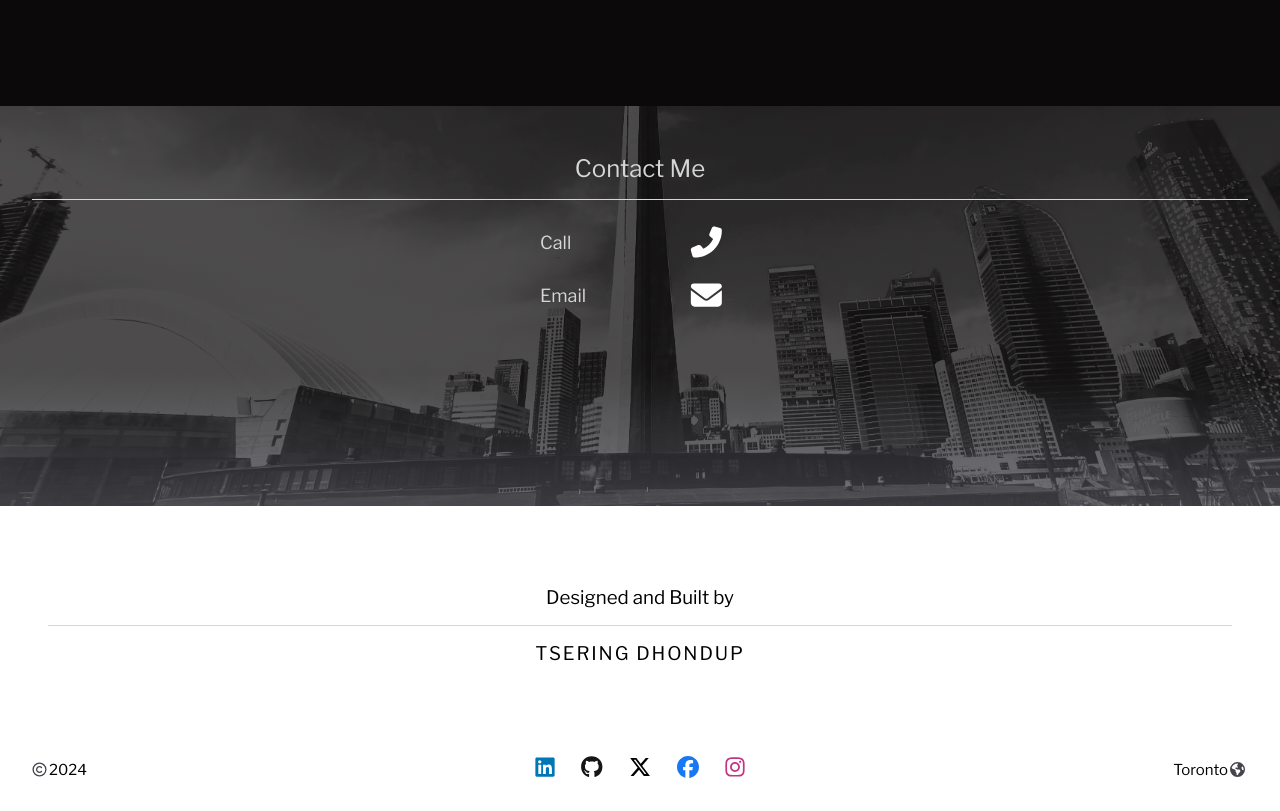
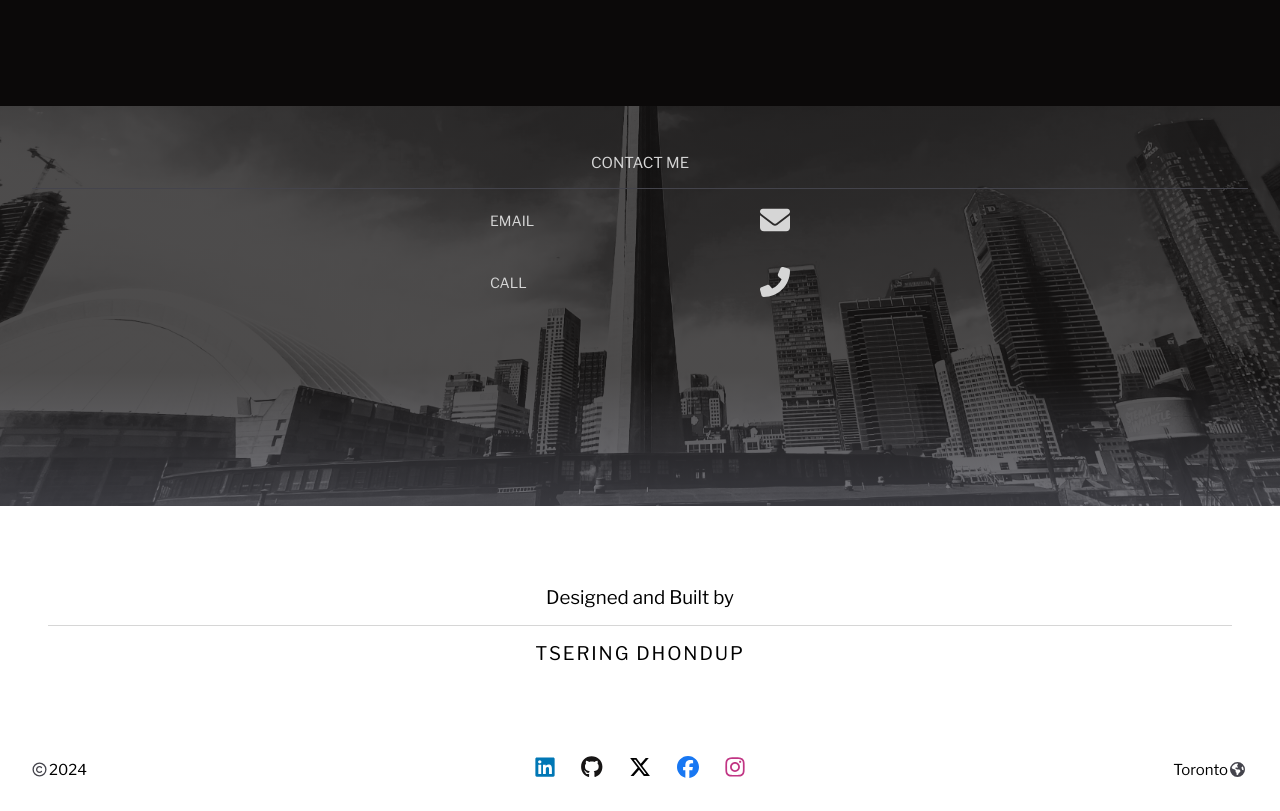
Before and after one commit to Tsedhondup/Portfolio, a React (Create React App) app: page /About in a window 1280 px wide. Shown: the part 1920-2731 px from the top of the page. Built offline with nearby package versions, Linux system fonts and the light colour scheme.

Commit message:
styles updated

```diff
--- a/src/Components/Contacts/Contacts.js
+++ b/src/Components/Contacts/Contacts.js
@@ -1,8 +1,76 @@
+import { motion } from "framer-motion";
+import { contactData } from "../../utilities/contactData";
 import { FontAwesomeIcon } from "@fortawesome/react-fontawesome";
-import { faEnvelope, faPhoneFlip } from "@fortawesome/free-solid-svg-icons";
-import { motion } from "framer-motion";
 import "./Contacts.scss";
 const Contacts = (props) => {
+  // CREATE CONTACT URL
+  const createUrl = (contactName, contactUrl) => {
+    if (contactName === "email") {
+      return `mailto:${contactUrl}`;
+    }
+    if (contactName === "phone") {
+      return `tel:+${contactUrl}`;
+    }
+    if (contactName !== "email" && contactName !== "phone") {
+      return contactUrl;
+    }
+  };
+  let counterDuration = 2;
+
+  // CREATE CONTACT ELEMENTS
+  const contactElements = contactData.map((item) => {
+    const durationTime = counterDuration;
+    counterDuration = durationTime + 0.5;
+
+    if (item.name === "email" || item.name === "phone") {
+      return (
+        <motion.div key={item.name} className="contacts__links">
+          <motion.a
+            href={createUrl(item.name, item.url)}
+            target="_blank"
+            rel="noopener noreferrer"
+            className={`contacts__links--text`}
+            initial={{ opacity: 0, y: 60 }}
+            whileInView={{
+              opacity: 1,
+              y: 0,
+              transition: {
+                duration: durationTime,
+                ease: "linear",
+              },
+            }}
+            viewport={{ once: false, amount: 0.3 }}
+          >
+            {item.name === "email" ? "email" : "call"}
+          </motion.a>
+          <motion.a
+            href={createUrl(item.name, item.url)}
+            target="_blank"
+            rel="noopener noreferrer"
+            className="contacts__link-icon-container"
+            initial={{ opacity: 0, y: 60 }}
+            whileInView={{
+              opacity: 1,
+              y: 0,
+              transition: {
+                duration: durationTime,
+                ease: "linear",
+              },
+            }}
+            viewport={{ once: false, amount: 0.3 }}
+          >
+            <FontAwesomeIcon
+              icon={item.icon}
+              className={`contacts__link-icon-container--icon ${item.name}`}
+            />
+          </motion.a>
+        </motion.div>
+      );
+    } else {
+      // TO FIX ESlint ERROR
+      return <></>;
+    }
+  });
   return (
     <section
       className={`${
@@ -17,7 +85,7 @@ const Contacts = (props) => {
         }}
         whileInView={{
           opacity: 1,
-          borderBottom: "1px solid #d6d6d6",
+          borderBottom: "1px solid #44444c",
 
           transition: {
             ease: "linear",
@@ -30,120 +98,8 @@ const Contacts = (props) => {
       >
         Contact me
       </motion.h2>
-      <div className="phone-email">
-        <div className="phone-email__phone-container">
-          <motion.a
-            href="tel:+1437245778"
-            className="phone-email__phone-container--text"
-            initial={{
-              opacity: 0,
-            }}
-            whileInView={{
-              opacity: 1,
-              transition: { ease: "linear", duration: 1, delay: 1.5 },
-            }}
-            viewport={{ once: true, amount: 1 }}
-          >
-            call
-          </motion.a>
-          <motion.a
-            href="tel:+1437245778"
-            initial={{
-              x: 60,
-              opacity: 0,
-            }}
-            whileInView={{
-              x: 0,
-              opacity: 1,
-              transition: { ease: "linear", duration: 1.5, delay: 1.5 },
-            }}
-            viewport={{ once: true, amount: 1 }}
-          >
-            <FontAwesomeIcon
-              icon={faPhoneFlip}
-              transform="grow-10"
-              className="phone-email__phone-container--icon"
-            />
-          </motion.a>
-          {/* Icons for tablet */}
-          <motion.a
-            href="tel:+1437245778"
-            className="phone-email__phone-container--tablet-icon"
-            initial={{
-              x: 60,
-              opacity: 0,
-            }}
-            whileInView={{
-              x: 0,
-              opacity: 1,
-              transition: { ease: "linear", duration: 1.5, delay: 1.5 },
-            }}
-            viewport={{ once: true, amount: 1 }}
-          >
-            <FontAwesomeIcon
-              icon={faPhoneFlip}
-              transform="grow-15"
-              className="phone-email__phone-container---tablet-icon"
-            />
-          </motion.a>
-        </div>
-        {/*------------------- email section ------------------------ */}
-        <div className="phone-email__email-container">
-          <motion.a
-            href="mailto:tyddhondup88@gmail.com"
-            className="phone-email__email-container--text"
-            initial={{
-              opacity: 0,
-            }}
-            whileInView={{
-              opacity: 1,
-              transition: { ease: "linear", duration: 2, delay: 1.5 },
-            }}
-            viewport={{ once: true, amount: 1 }}
-          >
-            email
-          </motion.a>
-          <motion.a
-            href="mailto:tyddhondup88@gmail.com"
-            initial={{
-              x: 60,
-              opacity: 0,
-            }}
-            whileInView={{
-              x: 0,
-              opacity: 1,
-              transition: { ease: "linear", duration: 1.5, delay: 2 },
-            }}
-            viewport={{ once: true, amount: 1 }}
-          >
-            <FontAwesomeIcon
-              icon={faEnvelope}
-              transform="grow-10"
-              className="phone-email__email-container--icon"
-            />
-          </motion.a>
-          <motion.a
-            href="mailto:tyddhondup88@gmail.com"
-            className="phone-email__email-container--tablet-icon"
-            initial={{
-              x: 60,
-              opacity: 0,
-            }}
-            whileInView={{
-              x: 0,
-              opacity: 1,
-              transition: { ease: "linear", duration: 1.5, delay: 2 },
-            }}
-            viewport={{ once: true, amount: 1 }}
-          >
-            <FontAwesomeIcon
-              icon={faEnvelope}
-              transform="grow-15"
-              className="phone-email__email-container---tablet-icon"
-            />
-          </motion.a>
-        </div>
-      </div>
+      <div className="contacts__content">{contactElements}</div>
+      {/*------------------- email section ------------------------ */}
 
       <div className="contacts__translucent-background"></div>
     </section>
--- a/src/Components/Contacts/Contacts.scss
+++ b/src/Components/Contacts/Contacts.scss
@@ -28,13 +28,67 @@
   }
   &__header {
     color: $pewter;
-    text-transform: capitalize;
+    font-weight: normal;
+    font-size: 13px;
+    text-transform: uppercase;
     text-align: center;
-    font-weight: normal;
     padding: $mobile-margin;
     position: relative;
     z-index: 15;
-    border-bottom: 1px solid $pewter;
+    border-bottom: 1px solid $ebony;
+    @include tablet {
+      font-size: 15px;
+    }
+  }
+
+  // CONTACTS
+
+  // ONE LINK ELEMENT SUCH AS EMAIL/PHONE
+  &__links {
+    display: flex;
+    justify-content: space-between;
+    padding: 16px 0px;
+    max-width: 300px;
+    margin: auto;
+    position: relative;
+    z-index: 15;
+
+    &--text {
+      color: $pewter;
+      font-size: 12px;
+      text-transform: uppercase;
+      text-decoration: none;
+      display: flex;
+      justify-content: flex-start;
+      align-items: center;
+      width: fit-content;
+      position: relative;
+      z-index: 15;
+      @include tablet {
+        font-size: 14px;
+      }
+    }
+    &--text:hover {
+      scale: 1.2;
+    }
+  }
+  // ICONS
+  &__link-icon-container {
+    display: flex;
+    justify-content: flex-end;
+    width: 20px;
+    &--icon {
+      color: $pewter;
+      width: 20px;
+      height: 20px;
+      @include tablet {
+        height: 30px;
+        width: 30px;
+      }
+    }
+    &--icon:hover {
+      scale: 1.5;
+    }
   }
 }
 // .contact-home {
@@ -43,86 +97,3 @@
 // .contact-about {
 //   background-image: url("../../assets/image/contact-back-image-about.jpg");
 // }
-.phone-email {
-  position: relative;
-  z-index: 15;
-  max-width: 200px;
-  margin: auto;
-  margin-top: 32px;
-  &__phone-container {
-    margin-bottom: 32px;
-    display: flex;
-    align-items: center;
-    @include tablet {
-      margin-bottom: 32px;
-    }
-    &--text {
-      color: $pewter;
-      text-decoration: none;
-      text-transform: capitalize;
-      font-size: 18px;
-      font-weight: 200;
-    }
-    &--text:hover {
-      font-weight: 700;
-    }
-
-    &--icon {
-      text-decoration: none;
-      color: #ffffff;
-      height: 20px;
-      @include tablet {
-        display: none;
-      }
-    }
-
-    &--tablet-icon {
-      display: none;
-      @include tablet {
-        color: #ffffff;
-        display: block;
-        text-decoration: none;
-      }
-    }
-    &--icon:hover,
-    &--tablet-icon:hover {
-      scale: 1.5;
-    }
-  }
-  &__email-container {
-    display: flex;
-    align-items: center;
-    align-items: center;
-    &--text {
-      color: $pewter;
-      text-decoration: none;
-      text-transform: capitalize;
-      font-size: 18px;
-      font-weight: 200;
-    }
-    &--text:hover {
-      font-weight: 700;
-    }
-    &--icon {
-      color: #ffffff;
-      text-decoration: none;
-      height: 20px;
-      @include tablet {
-        display: none;
-      }
-    }
-
-    &--tablet-icon {
-      display: none;
-      @include tablet {
-        display: block;
-        color: #ffffff;
-        text-decoration: none;
-      }
-    }
-    &--icon:hover,
-    &--tablet-icon:hover {
-      scale: 1.5;
-    }
-  }
-}
--- a/src/Components/Header/Header.js
+++ b/src/Components/Header/Header.js
@@ -40,9 +40,9 @@ const Header = (props) => {
   }, []);
   return (
     <motion.section
-      className={`header ${props.isScroll ? "js-header-box-shadow" : ""} ${
+      className={`header ${props.isScroll ? "js-box-shadow-pewter" : ""} ${
         props.isAboutPage ? "js-background-black" : ""
-      }`}
+      } ${props.isAboutPageScroll ? "js-box-shadow-ebony" : ""}`}
       initial={{ y: -100 }}
       animate={{ y: 0 }}
       transition={{
--- a/src/Pages/AboutPage/AboutPage.js
+++ b/src/Pages/AboutPage/AboutPage.js
@@ -4,6 +4,7 @@ import Contacts from "../../Components/Contacts/Contacts";
 import { useState, useEffect } from "react";
 const AboutPage = () => {
   const [isScroll, setIsScroll] = useState(false);
+  const [isAboutPageScroll, setIsAboutPageScroll] = useState(false);
   // eslint-disable-next-line no-unused-vars
   const [headerClass, setHeaderClass] = useState("header-opaque-about-page");
   // eslint-disable-next-line no-unused-vars
@@ -21,11 +22,13 @@ const AboutPage = () => {
       <Header
         scrollPositionPoint={scrollPositionPoint}
         isScroll={isScroll}
+        isAboutPageScroll={isAboutPageScroll}
         headerClass={headerClass}
         isAboutPage={true}
       />
       <AboutFirst
         setIsScroll={setIsScroll}
+        setIsAboutPageScroll={setIsAboutPageScroll}
         setScrollPositionPoint={setScrollPositionPoint}
       />
       <Contacts />
--- a/src/utilities/contactData.js
+++ b/src/utilities/contactData.js
@@ -1,5 +1,4 @@
 import { faEnvelope, faPhoneFlip } from "@fortawesome/free-solid-svg-icons";
-
 import {
   faGithub,
   faLinkedin,
```
Also changed, not shown: src/Components/AboutFirst/AboutFirst.js (+6 -42 lines), src/Components/AboutFirst/AboutFirst.scss (+3 -6 lines), src/Components/Header/Header.scss (+13 -5 lines).
